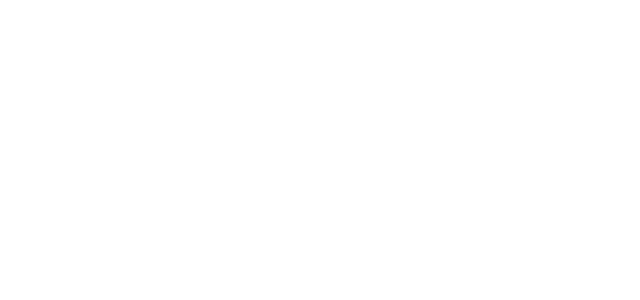
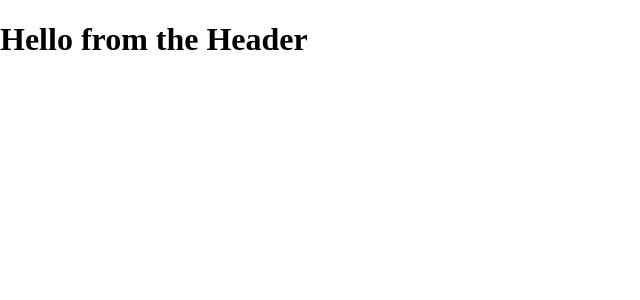
Before and after one commit to RyBCreates/june_code_jam, a React (Vite) app: page / in a window 1280 px wide. Before the commit this address had no page. Shown: the top 300 px of the page, without its empty margins (0-640 px from the left). Built offline with nearby package versions, Linux system fonts and the light colour scheme.

Commit message:
Added global basic styling to app

```diff
--- a/src/components/App/App.css
+++ b/src/components/App/App.css
@@ -0,0 +1,4 @@
+.app {
+  margin: 0 auto;
+  max-width: 1440px;
+}
--- a/src/components/App/App.jsx
+++ b/src/components/App/App.jsx
@@ -1,12 +1,16 @@
 import { HashRouter, Routes, Route } from "react-router-dom";
 import "./App.css";
+import Header from "../Header/Header";
 
 function App() {
   return (
     <HashRouter>
-      <Routes>
-        <Route></Route>
-      </Routes>
+      <div className="app">
+        <Header />
+        <Routes>
+          <Route></Route>
+        </Routes>
+      </div>
     </HashRouter>
   );
 }
--- /dev/null
+++ b/src/components/Header/Header.css
@@ -0,0 +1,2 @@
+.header {
+}
--- /dev/null
+++ b/src/components/Header/Header.jsx
@@ -0,0 +1,11 @@
+import "./Header.css";
+
+function Header() {
+  return (
+    <header className="header">
+      <h1 className="header__title">Hello from the Header</h1>
+    </header>
+  );
+}
+
+export default Header;
```
